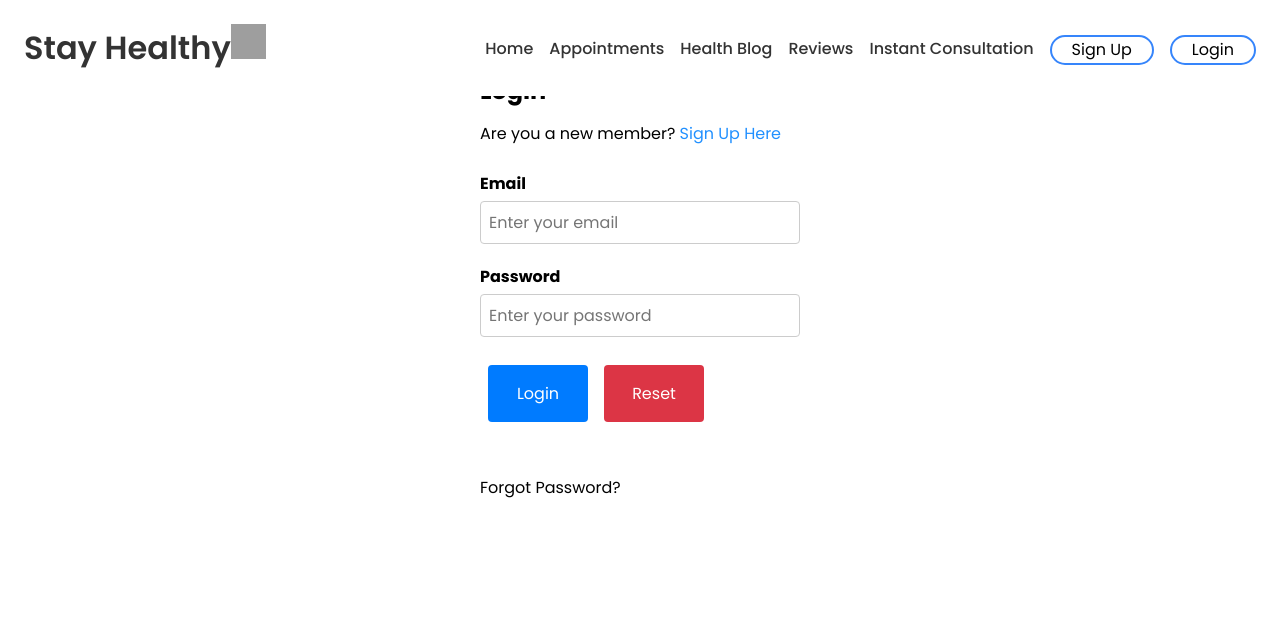
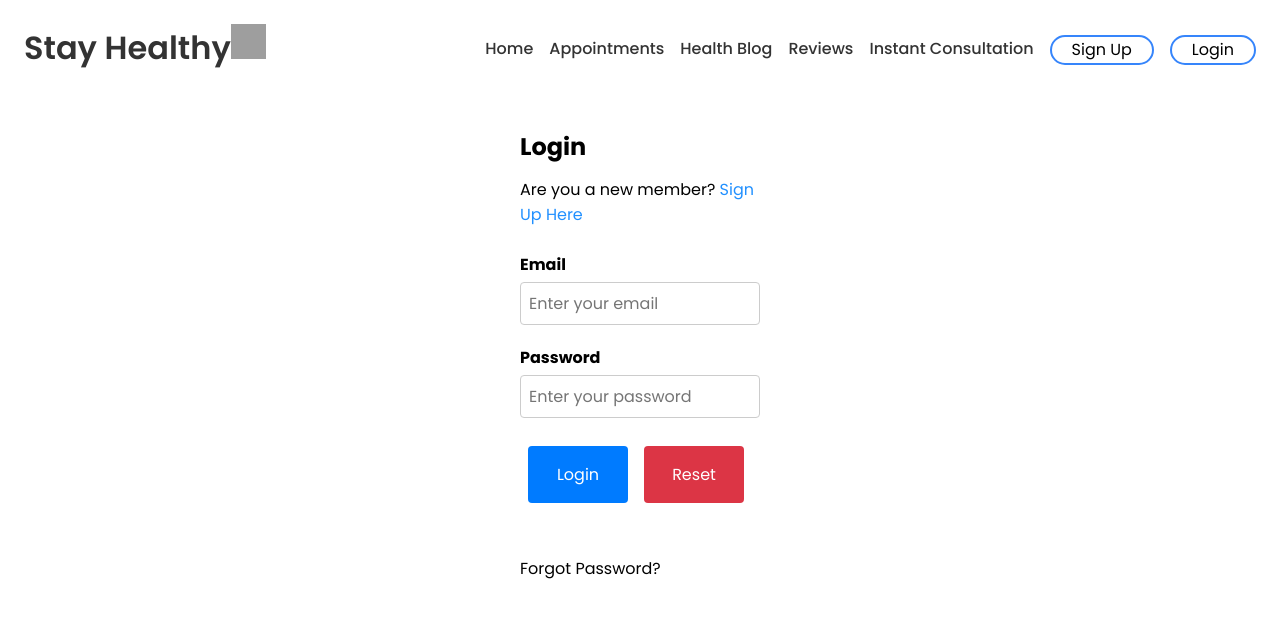
Before and after one commit to JoeyScottSchronce/frontend_developer_capstone_project, a React (Create React App) app: page /Login in a window 1280 px wide. Shown: the top 618 px of the page. Built offline with nearby package versions, Linux system fonts and the light colour scheme; grey boxes are pictures that could not be loaded.

Commit message:
css changes

```diff
--- a/src/Components/InstantConsultation/InstantConsultation.css
+++ b/src/Components/InstantConsultation/InstantConsultation.css
@@ -1,7 +1,7 @@
 .searchpage-container {
     max-width: 1200px;
     margin: auto;
-    margin-top:10%;
+    margin-top:100px;
     color: #414146;
     padding: 0 20px;
     position: static;
--- a/src/Components/Login/Login.css
+++ b/src/Components/Login/Login.css
@@ -4,7 +4,7 @@ body {
 }
 
 .container {
-    margin-top: 10%;
+    margin-top: 100px;
     max-width: 400px; /* Maximum width of the container */
     justify-content: center;
     align-items: center;
--- a/src/Components/Login/Login.jsx
+++ b/src/Components/Login/Login.jsx
@@ -53,11 +53,8 @@ function Login() {
 
 
     return (
-        <div>
-            {/* Main container div for the page content */}
         <div className="container">
-                {/* Div for login grid layout */}
-                <div className="login-grid">
+            <div className="container">
                 {/* Div for login text */}
                 <div className="login-text">
                     <h2>Login</h2>
@@ -106,7 +103,6 @@ function Login() {
                 </div>
             </div>
         </div>
-        </div>
     )
 };
 
```
Also changed, not shown: 1 other file (tests, documents, lock files or other folders). Lines whose indentation alone changed are shown as unchanged.
